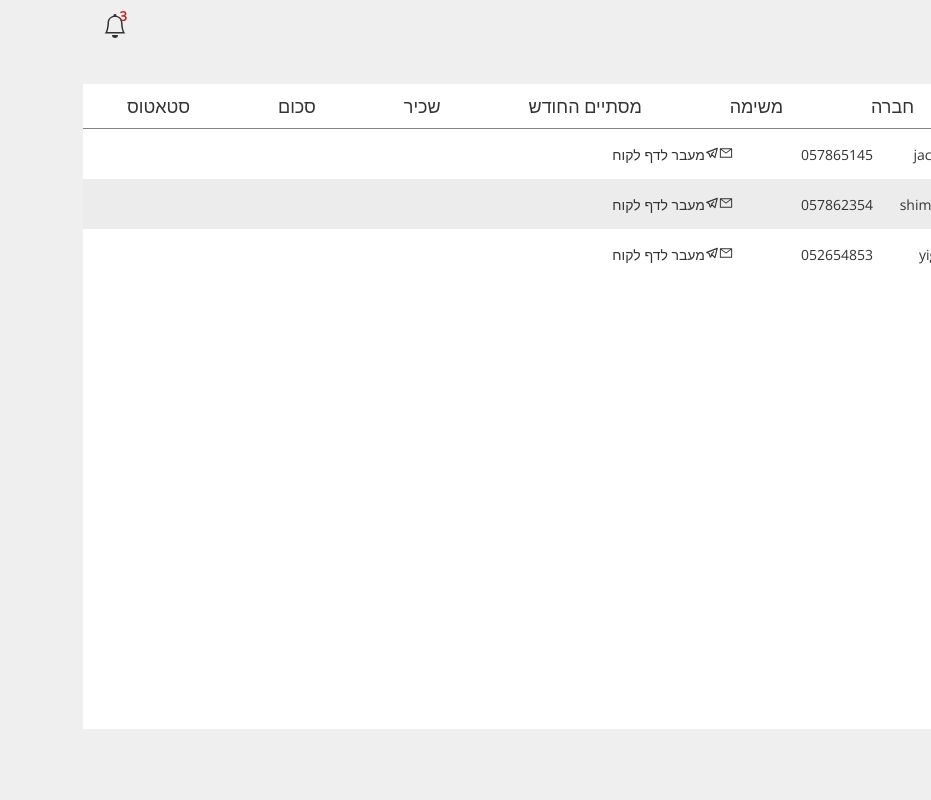
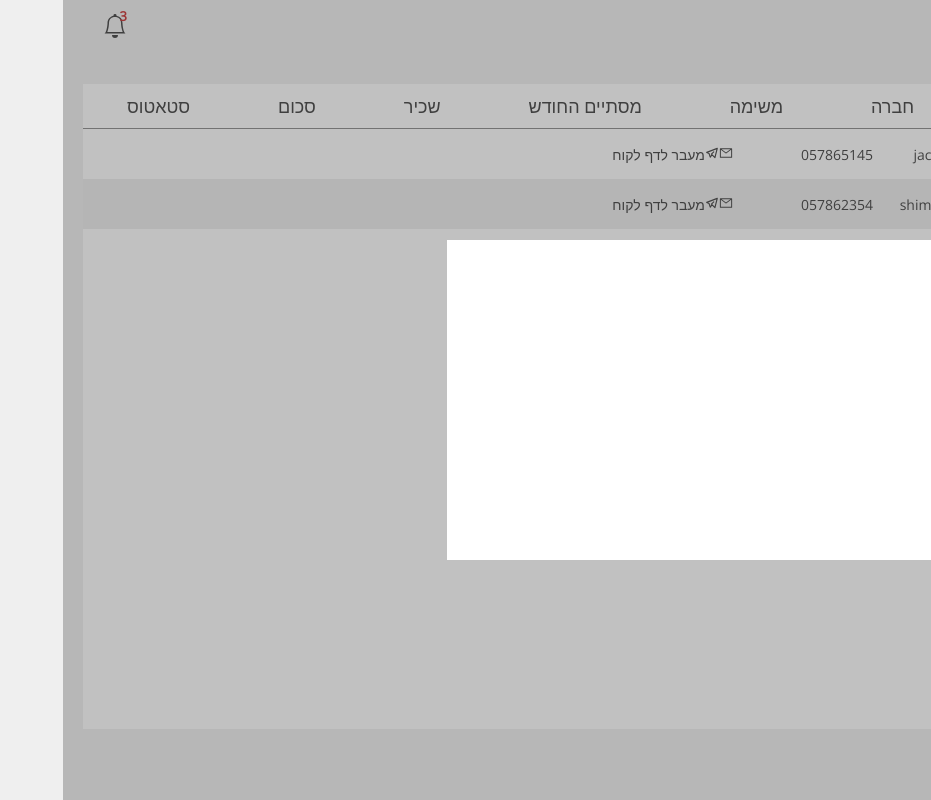
Before and after one commit to lightir21/CRM, a React (Create React App) app: page /dashboard in a window 1280 px wide. Shown: the whole page, without its empty margins (349-1280 px from the left). Built offline with nearby package versions, Linux system fonts and the light colour scheme; a web font is replaced by a local one.

Commit message:
Creation of NewCustomer Popup

```diff
--- /dev/null
+++ b/src/components/customerFiles/CurstomerFiles.jsx
@@ -0,0 +1,12 @@
+import React from "react";
+import style from "./customerFiles.module.scss";
+
+const CurstomerFiles = () => {
+  return (
+    <div className={style.container}>
+      <h3 className={style.subtitles}>קבצים</h3>
+    </div>
+  );
+};
+
+export default CurstomerFiles;
--- /dev/null
+++ b/src/components/customerFiles/customerFiles.module.scss
@@ -0,0 +1,17 @@
+.container {
+  display: flex;
+  flex-direction: column;
+  align-items: center;
+  font-size: 1.6rem;
+  background-color: #fff;
+  margin: 1rem;
+
+  .subtitles {
+    color: var(--gray-002);
+    font-size: 2.4rem;
+    display: flex;
+    align-items: center;
+    justify-content: center;
+    gap: 1rem;
+  }
+}
--- a/src/components/navbar/Navbar.jsx
+++ b/src/components/navbar/Navbar.jsx
@@ -1,7 +1,8 @@
-import React from "react";
+import React, { useState } from "react";
 import style from "./navbar.module.scss";
 import { BsBell, BsPlus } from "react-icons/bs";
-const Navbar = () => {
+import NewCustomer from "../newCustomer/NewCustomer";
+const Navbar = ({ setIsPopupOpen, isPopupOpen }) => {
   return (
     <div className={style.navbar}>
       <div className={style.right}>
@@ -9,7 +10,10 @@ const Navbar = () => {
           לקוחות<span className={style.num}>7</span>
         </p>
 
-        <button className={style.button}>
+        <button
+          className={style.button}
+          onClick={() => setIsPopupOpen(!isPopupOpen)}
+        >
           הוסף לקוח <BsPlus />
         </button>
       </div>
--- a/src/components/navbar/navbar.module.scss
+++ b/src/components/navbar/navbar.module.scss
@@ -2,6 +2,7 @@
   display: flex;
   padding: 1.4rem 4rem;
   width: 100%;
+  position: relative;
 
   justify-content: space-between;
   .right {
--- /dev/null
+++ b/src/components/newCustomer/NewCustomer.jsx
@@ -0,0 +1,22 @@
+import React from "react";
+import style from "./newCustomer.module.scss";
+import { AiOutlineClose } from "react-icons/ai";
+
+const NewCustomer = ({ setIsPopupOpen, isPopupOpen }) => {
+  return (
+    <div className={style.container}>
+      <div className={style.innerContainer}>
+        <div
+          className={style.exitBtn}
+          onClick={() => {
+            setIsPopupOpen(!isPopupOpen);
+          }}
+        >
+          <AiOutlineClose className={style.icon} />
+        </div>
+      </div>
+    </div>
+  );
+};
+
+export default NewCustomer;
--- /dev/null
+++ b/src/components/newCustomer/newCustomer.module.scss
@@ -0,0 +1,27 @@
+.container {
+  background-color: rgba(85, 85, 85, 0.363);
+  position: absolute;
+  width: 100vw;
+  height: 100vh;
+  top: 0;
+  left: 0;
+  z-index: 100;
+  display: flex;
+  justify-content: center;
+  align-items: center;
+
+  .innerContainer {
+    width: 40%;
+    height: 40%;
+    background-color: #fff;
+    position: relative;
+    z-index: 101;
+  }
+
+  .icon {
+    font-size: 1.8rem;
+    position: absolute;
+    top: 1rem;
+    right: 1rem;
+  }
+}
--- a/src/pages/customer/Customer.jsx
+++ b/src/pages/customer/Customer.jsx
@@ -16,6 +16,7 @@ import CustomerInfo from "../../components/customerInfo/CustomerInfo";
 import CustomerNotes from "../../components/customerNotes/CustomerNotes";
 import CustomerCommonQuestions from "../../components/customerCommonQuestions/CustomerCommonQuestions";
 import CustomerCommonMsgs from "../../components/customerCommonMsgs/CustomerCommonMsgs";
+import CurstomerFiles from "../../components/customerFiles/CurstomerFiles";
 
 const Customer = () => {
   return (
@@ -36,6 +37,7 @@ const Customer = () => {
       </div>
       <CustomerCommonQuestions />
       <CustomerCommonMsgs />
+      <CurstomerFiles />
     </div>
   );
 };
--- a/src/pages/dashboard/Dashboard.jsx
+++ b/src/pages/dashboard/Dashboard.jsx
@@ -1,15 +1,23 @@
-import React from "react";
+import React, { useState } from "react";
 import CustomerList from "../../components/customerList/CustomerList";
 import Filter from "../../components/filter/Filter";
 import Navbar from "../../components/navbar/Navbar";
+import NewCustomer from "../../components/newCustomer/NewCustomer";
 import style from "./dashboard.module.scss";
 
 const Dashboard = () => {
+  const [isPopupOpen, setIsPopupOpen] = useState(true);
   return (
     <div className={style.dashboard}>
-      <Navbar />
+      <Navbar setIsPopupOpen={setIsPopupOpen} isPopupOpen={isPopupOpen} />
       <Filter />
       <CustomerList />
+      {isPopupOpen && (
+        <NewCustomer
+          setIsPopupOpen={setIsPopupOpen}
+          isPopupOpen={isPopupOpen}
+        />
+      )}
     </div>
   );
 };
```
